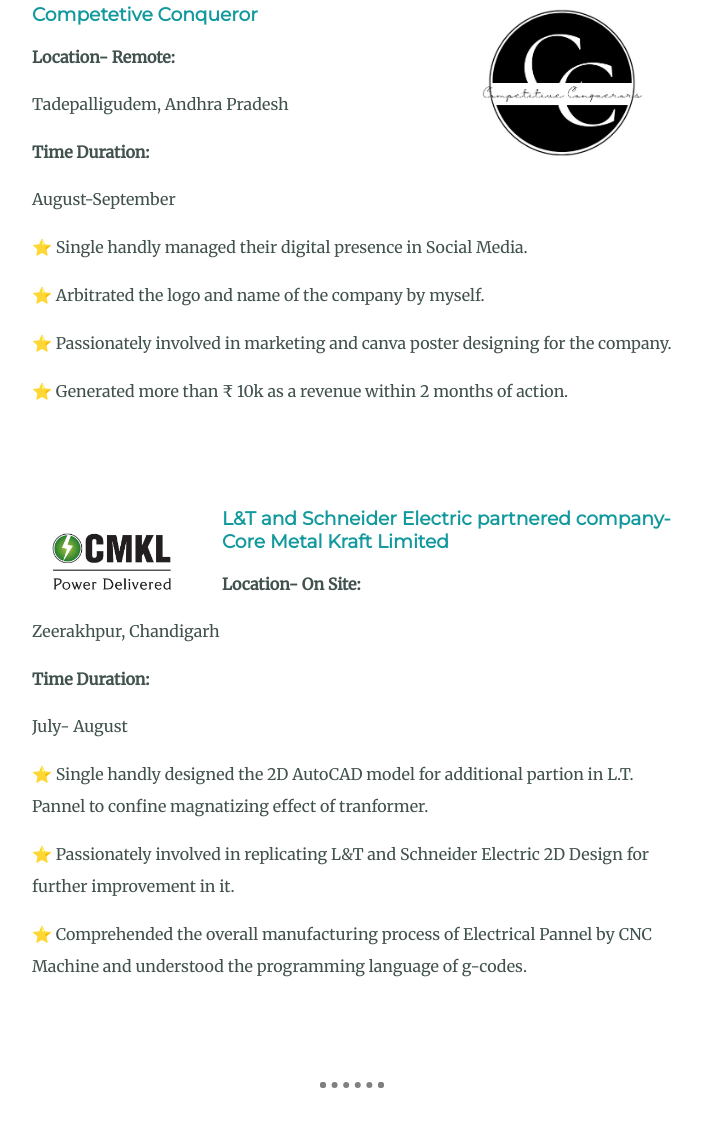
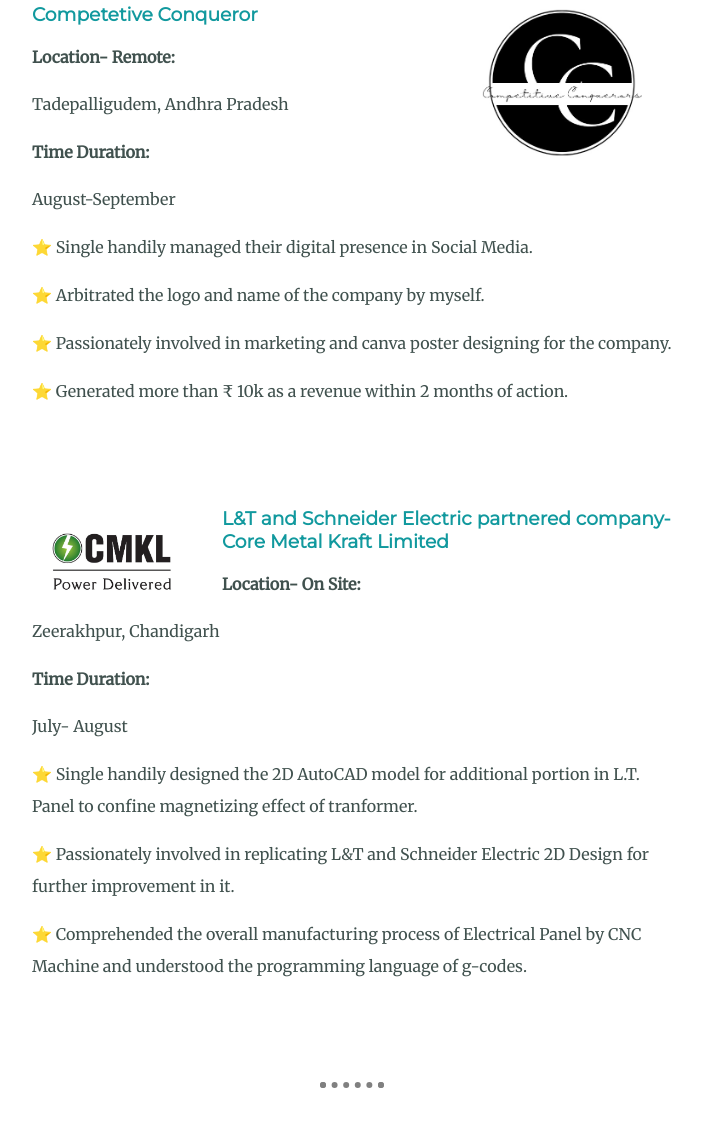
Before and after one commit to Prakhar-Dwivedipd/plzgivemejob-my_resume, a plain HTML site: page index.html in a window 1280 px wide. Shown: the part 4768-5895 px from the top of the page, without its empty margins (288-990 px from the left). Drawn offline with Linux system fonts and the light colour scheme.

Commit message:
Update index.html

```diff
--- a/index.html
+++ b/index.html
@@ -97,8 +97,8 @@
         <div class="internship-row">
           <img class="mba-img" src="images/mba.png" alt="mba-logo" />
           <h3>IIM Indore</h3><h4>Location- On Site:</h4><p>Rau,Indore Madhya Pradesh</p><h4>Time Duration:</h4><p>May-July</p>
-          <p class="job-description">⭐ Single handly coded Machine Learning model for predicting S.I.R. of Disease.</p>
-          <p class="job-description">⭐ Worked on the Data Visulization  of Movie Rating System </p>
+          <p class="job-description">⭐ Single handily coded Machine Learning model for predicting S.I.R. of Disease.</p>
+          <p class="job-description">⭐ Worked on the Data Visulization of Movie Rating System </p>
           <p class="job-description">⭐ Comprehended Data Visulization Framework through ggplot2 and R Programming.</p>
         </div>
 
@@ -123,7 +123,7 @@
         <div class="internship-row">
           <img class="cc-img" src="images/cc.jpg" alt="cc-logo" />
           <h3>Competetive Conqueror</h3><h4>Location- Remote:</h4><p>Tadepalligudem, Andhra Pradesh</p><h4>Time Duration:</h4><p>August-September</p>
-          <p class="job-description">⭐ Single handly managed their digital presence in Social Media.</p>
+          <p class="job-description">⭐ Single handily managed their digital presence in Social Media.</p>
           <p class="job-description">⭐ Arbitrated the logo and name of the company by myself. </p>
           <p class="job-description">⭐ Passionately involved in marketing and canva poster designing for the company. </p>
           <p class="job-description">⭐ Generated more than ₹ 10k as a revenue within 2 months of action.</p>
@@ -135,9 +135,9 @@
         <div class="internship-row">
           <img class="cmkl-img" src="images/CMKL.jpg" alt="cmkl-logo" />
           <h3>L&T and Schneider Electric partnered company- Core Metal Kraft Limited</h3><h4>Location- On Site:</h4><p>Zeerakhpur, Chandigarh</p><h4>Time Duration:</h4><p>July- August</p>
-          <p class="job-description">⭐ Single handly designed the 2D AutoCAD model for additional partion in L.T. Pannel to confine magnatizing effect of tranformer.</p>
+          <p class="job-description">⭐ Single handily designed the 2D AutoCAD model for additional portion in L.T. Panel to confine magnetizing effect of tranformer.</p>
           <p class="job-description">⭐ Passionately involved in replicating L&T and Schneider Electric 2D Design for further improvement in it. </p>
-          <p class="job-description">⭐ Comprehended the overall manufacturing process of Electrical Pannel by CNC Machine and understood the programming language of g-codes. </p>
+          <p class="job-description">⭐ Comprehended the overall manufacturing process of Electrical Panel by CNC Machine and understood the programming language of g-codes. </p>
         </div>
       </div>
 
```
